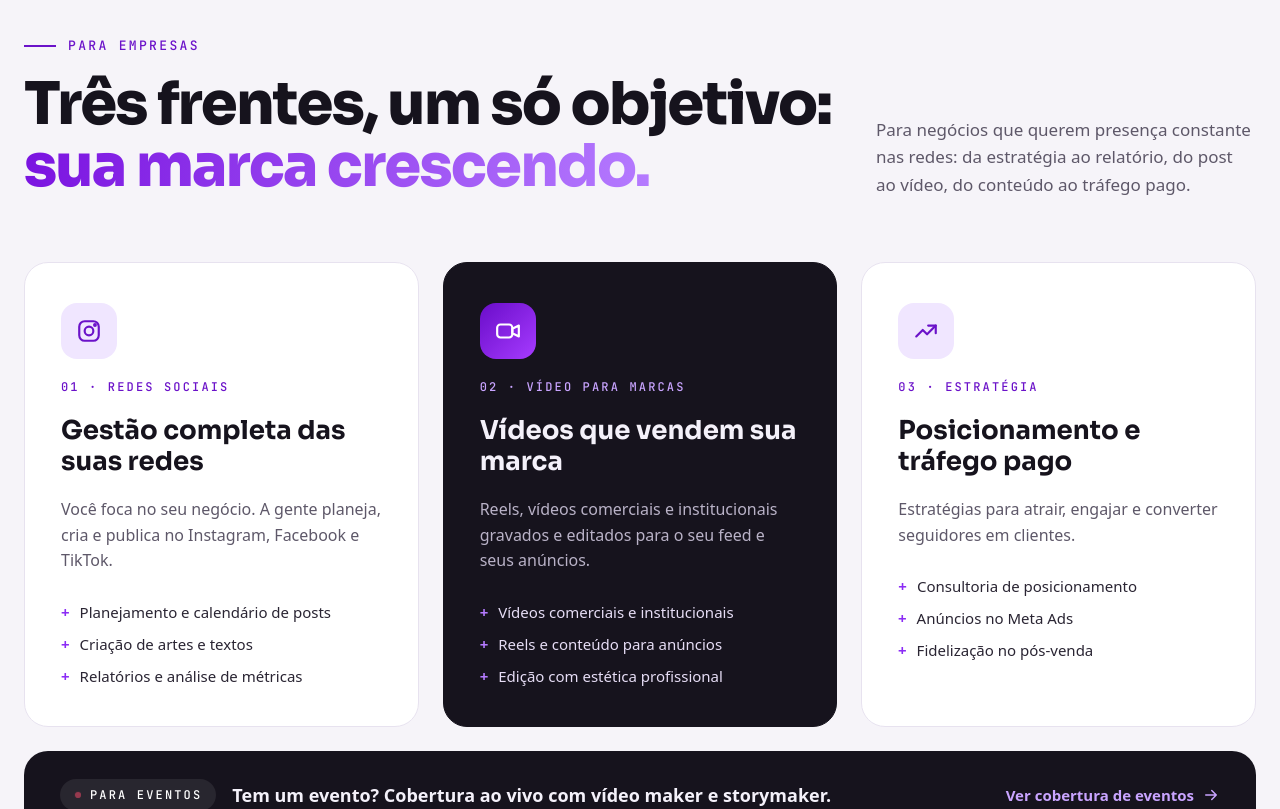
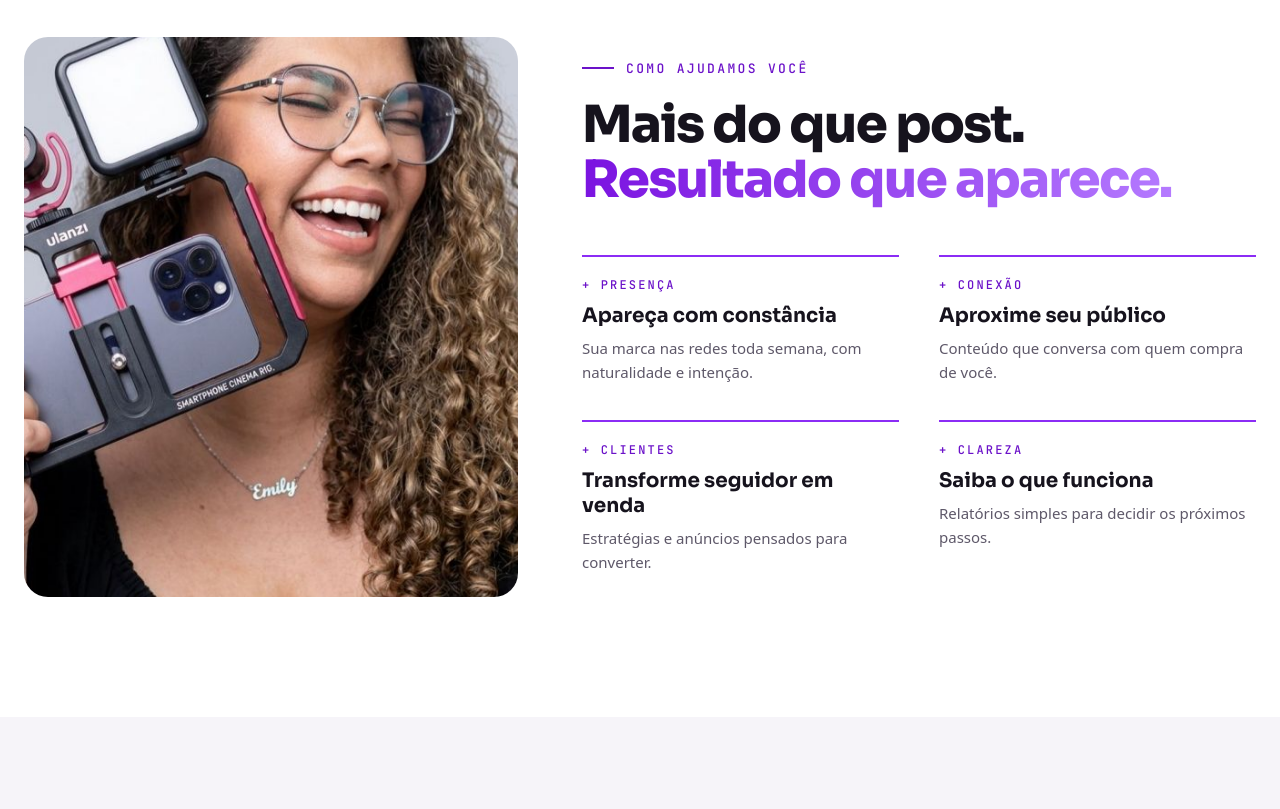
Before and after one commit to waller-jhonatan/aemarketing, a Vue app: page /empresas in a window 1280 px wide. Shown: the part 2160-2969 px from the top of the page. Built offline with nearby package versions, Linux system fonts and the light colour scheme; a web font is replaced by a local one.

Commit message:
Remove a seção "Três frentes, um só objetivo" da /empresas
O componente ServicosEmpresas sai do projeto (continua no histórico).

Co-Authored-By: Claude Fable 5.1 <noreply@anthropic.com>

```diff
--- a/src/components/ServicosEmpresas.vue
+++ /dev/null
@@ -1,55 +0,0 @@
-<template>
-<section id="servicos" style="background: #F6F4F9; color: #16131D; padding: 120px 24px">
-<div style="max-width: 1240px; margin: 0 auto">
-<div class="rv" style="display: flex; flex-wrap: wrap; justify-content: space-between; align-items: flex-end; gap: 32px; margin-bottom: 64px">
-<div style="flex: 1 1 560px">
-<p class="m" style="margin: 0 0 20px; font-size: 13px; color: #6B12C9; display: flex; align-items: center; gap: 12px"><span aria-hidden="true" style="width: 32px; height: 2px; background: #6B12C9; display: inline-block"></span>Para empresas</p>
-<h2 style="margin: 0; font-size: clamp(36px, 4.6vw, 60px); line-height: 1.05; font-weight: 800; letter-spacing: -0.03em">Três frentes, um só objetivo: <span class="grad">sua marca crescendo.</span></h2>
-</div>
-<p style="flex: 0 1 380px; margin: 0; font-size: 17px; line-height: 1.6; color: #5E5869">Para negócios que querem presença constante nas redes: da estratégia ao relatório, do post ao vídeo, do conteúdo ao tráfego pago.</p>
-</div>
-
-<div style="display: grid; grid-template-columns: repeat(auto-fit, minmax(300px, 1fr)); gap: 24px">
-<article class="card rv gx" style="background: #FFFFFF; border: 1px solid #E7E2EF; border-radius: 24px; padding: 40px 36px; display: flex; flex-direction: column; gap: 20px">
-<div class="gx-shine" aria-hidden="true"></div><div class="gx-bg" aria-hidden="true"><div class="gx-tiles"><i></i><i></i><i></i><i></i><i></i><i></i><i></i><i></i><i></i><i></i></div><div class="gx-line gx-l1"></div><div class="gx-line gx-l2"></div><div class="gx-line gx-l3"></div></div>
-<div aria-hidden="true" style="width: 56px; height: 56px; border-radius: 16px; background: #F0E6FF; color: #6B12C9; display: flex; align-items: center; justify-content: center"><svg width="26" height="26" viewBox="0 0 24 24" fill="none" stroke="currentColor" stroke-width="2" stroke-linecap="round" stroke-linejoin="round"><rect x="3" y="3" width="18" height="18" rx="5"></rect><circle cx="12" cy="12" r="4"></circle><circle cx="17.5" cy="6.5" r="0.8" fill="currentColor"></circle></svg></div>
-<p class="m" style="margin: 0; font-size: 12px; color: #6B12C9">01 · Redes sociais</p>
-<h3 style="margin: 0; font-size: 26px; line-height: 1.2; font-weight: 700">Gestão completa das suas redes</h3>
-<p style="margin: 0; font-size: 16px; line-height: 1.6; color: #5E5869">Você foca no seu negócio. A gente planeja, cria e publica no Instagram, Facebook e TikTok.</p>
-<ul style="margin: 8px 0 0; padding: 0; list-style: none; display: flex; flex-direction: column; gap: 12px; font-size: 15px; color: #2A2533">
-<li style="display: flex; gap: 10px"><span aria-hidden="true" style="color: #8B2CF5; font-weight: 700">+</span>Planejamento e calendário de posts</li>
-<li style="display: flex; gap: 10px"><span aria-hidden="true" style="color: #8B2CF5; font-weight: 700">+</span>Criação de artes e textos</li>
-<li style="display: flex; gap: 10px"><span aria-hidden="true" style="color: #8B2CF5; font-weight: 700">+</span>Relatórios e análise de métricas</li>
-</ul>
-</article>
-
-<article class="card rv gx gx-dark" style="background: #16131D; color: #F4F1FA; border: 1px solid #16131D; border-radius: 24px; padding: 40px 36px; display: flex; flex-direction: column; gap: 20px">
-<div class="gx-shine" aria-hidden="true"></div><div class="gx-bg" aria-hidden="true"><div class="gx-tiles"><i></i><i></i><i></i><i></i><i></i><i></i><i></i><i></i><i></i><i></i></div><div class="gx-line gx-l1"></div><div class="gx-line gx-l2"></div><div class="gx-line gx-l3"></div></div>
-<div aria-hidden="true" style="width: 56px; height: 56px; border-radius: 16px; background: linear-gradient(135deg,#6A0DC9,#A63BFF); color: #FFFFFF; display: flex; align-items: center; justify-content: center"><svg width="26" height="26" viewBox="0 0 24 24" fill="none" stroke="currentColor" stroke-width="2" stroke-linecap="round" stroke-linejoin="round"><rect x="2" y="6" width="14" height="12" rx="3"></rect><path d="M16 10l6-3v10l-6-3z"></path></svg></div>
-<p class="m" style="margin: 0; font-size: 12px; color: #C9A4FF">02 · Vídeo para marcas</p>
-<h3 style="margin: 0; font-size: 26px; line-height: 1.2; font-weight: 700">Vídeos que vendem sua marca</h3>
-<p style="margin: 0; font-size: 16px; line-height: 1.6; color: #B9B2C7">Reels, vídeos comerciais e institucionais gravados e editados para o seu feed e seus anúncios.</p>
-<ul style="margin: 8px 0 0; padding: 0; list-style: none; display: flex; flex-direction: column; gap: 12px; font-size: 15px; color: #E6DDF5">
-<li style="display: flex; gap: 10px"><span aria-hidden="true" style="color: #B57BFF; font-weight: 700">+</span>Vídeos comerciais e institucionais</li>
-<li style="display: flex; gap: 10px"><span aria-hidden="true" style="color: #B57BFF; font-weight: 700">+</span>Reels e conteúdo para anúncios</li>
-<li style="display: flex; gap: 10px"><span aria-hidden="true" style="color: #B57BFF; font-weight: 700">+</span>Edição com estética profissional</li>
-</ul>
-</article>
-
-<article class="card rv gx" style="background: #FFFFFF; border: 1px solid #E7E2EF; border-radius: 24px; padding: 40px 36px; display: flex; flex-direction: column; gap: 20px">
-<div class="gx-shine" aria-hidden="true"></div><div class="gx-bg" aria-hidden="true"><div class="gx-tiles"><i></i><i></i><i></i><i></i><i></i><i></i><i></i><i></i><i></i><i></i></div><div class="gx-line gx-l1"></div><div class="gx-line gx-l2"></div><div class="gx-line gx-l3"></div></div>
-<div aria-hidden="true" style="width: 56px; height: 56px; border-radius: 16px; background: #F0E6FF; color: #6B12C9; display: flex; align-items: center; justify-content: center"><svg width="26" height="26" viewBox="0 0 24 24" fill="none" stroke="currentColor" stroke-width="2" stroke-linecap="round" stroke-linejoin="round"><path d="M3 17l6-6 4 4 8-8"></path><path d="M14 7h7v7"></path></svg></div>
-<p class="m" style="margin: 0; font-size: 12px; color: #6B12C9">03 · Estratégia</p>
-<h3 style="margin: 0; font-size: 26px; line-height: 1.2; font-weight: 700">Posicionamento e tráfego pago</h3>
-<p style="margin: 0; font-size: 16px; line-height: 1.6; color: #5E5869">Estratégias para atrair, engajar e converter seguidores em clientes.</p>
-<ul style="margin: 8px 0 0; padding: 0; list-style: none; display: flex; flex-direction: column; gap: 12px; font-size: 15px; color: #2A2533">
-<li style="display: flex; gap: 10px"><span aria-hidden="true" style="color: #8B2CF5; font-weight: 700">+</span>Consultoria de posicionamento</li>
-<li style="display: flex; gap: 10px"><span aria-hidden="true" style="color: #8B2CF5; font-weight: 700">+</span>Anúncios no Meta Ads</li>
-<li style="display: flex; gap: 10px"><span aria-hidden="true" style="color: #8B2CF5; font-weight: 700">+</span>Fidelização no pós-venda</li>
-</ul>
-</article>
-</div>
-<RouterLink class="rv evlink" to="/eventos" style="margin-top: 24px; display: flex; flex-wrap: wrap; align-items: center; justify-content: space-between; gap: 16px 32px; padding: 28px 36px; border-radius: 24px; background: #16131D; color: #F4F1FA; text-decoration: none"><span style="display: flex; flex-wrap: wrap; align-items: center; gap: 12px 16px"><span class="m" style="display: inline-flex; align-items: center; gap: 8px; padding: 8px 14px; border-radius: 999px; background: rgba(255,255,255,0.08); color: #FFFFFF; font-size: 12px"><span class="live" aria-hidden="true" style="width: 8px; height: 8px; border-radius: 50%; background: #FF4D6D; display: inline-block"></span>Para eventos</span><span style="font-size: 18px; font-weight: 600">Tem um evento? Cobertura ao vivo com vídeo maker e storymaker.</span></span><span style="display: inline-flex; align-items: center; gap: 8px; color: #C9A4FF; font-weight: 600; font-size: 15px">Ver cobertura de eventos <svg width="18" height="18" viewBox="0 0 24 24" fill="none" stroke="currentColor" stroke-width="2" stroke-linecap="round" stroke-linejoin="round" aria-hidden="true"><path d="M5 12h14M13 6l6 6-6 6"></path></svg></span></RouterLink>
-</div>
-</section>
-</template>
--- a/src/styles/main.css
+++ b/src/styles/main.css
@@ -92,7 +92,6 @@ a{color:#C9A4FF}a:hover{color:#FFFFFF}
 .rv-on .ae .rv:not(.is-in){opacity:0;animation:none}
 .rv-on .ae .rv.is-in{animation:aeUp .9s cubic-bezier(.2,.7,.2,1) var(--d,0s) both}
 .rv-on .ae figure.rv.is-in{animation-name:aeClip;animation-duration:1.1s}
-.rv-on .ae #servicos article.rv.is-in{animation-name:aeRise;animation-duration:1.1s}
 .rv-on .ae #ajuda h2.rv.is-in,.rv-on .ae #video h2.rv.is-in,.rv-on .ae #contato h2.rv.is-in{animation-name:aeBlur;animation-duration:1s}
 .rv-on .ae #ajuda div.rv[style*="border-top"].is-in{animation-name:aeLeft}
 .rv-on .ae #video figure.rv.is-in{animation-name:aeRight;animation-duration:1.1s}
--- a/src/views/EmpresasView.vue
+++ b/src/views/EmpresasView.vue
@@ -1,7 +1,6 @@
 <script setup>
 import HeroSection from '../components/HeroSection.vue'
 import CaminhosSection from '../components/CaminhosSection.vue'
-import ServicosEmpresas from '../components/ServicosEmpresas.vue'
 import ComoAjudamos from '../components/ComoAjudamos.vue'
 import ProcessoSection from '../components/ProcessoSection.vue'
 import ResultadosSection from '../components/ResultadosSection.vue'
@@ -13,7 +12,6 @@ import { whatsappEmpresa } from '../data/contato'
 <template>
   <HeroSection empresas />
   <CaminhosSection />
-  <ServicosEmpresas />
   <ComoAjudamos />
   <ProcessoSection />
   <ResultadosSection escuro />
```
